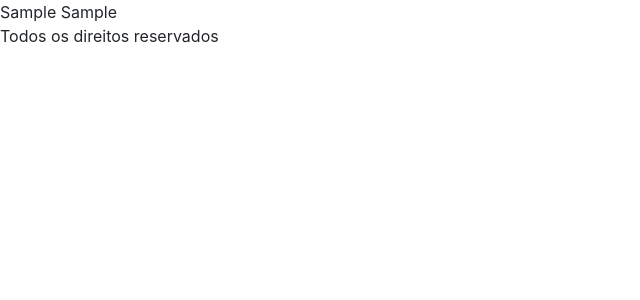
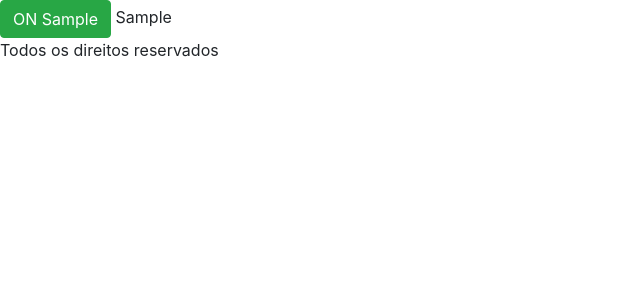
Before and after one commit to LUCASRENAA/Cotacao, a Django app: template templates/padrao.html in a window 1280 px wide. Shown: the top 300 px of the page, without its empty margins (0-640 px from the left). Run offline with Django 3.2, Linux system fonts and the light colour scheme; the template is opened without the code that fills it: most values are stand-ins (such as "Sample title", 1, 10 or a date in 2020); some libraries are stand-ins or nearby versions.

Commit message:
mudando o botão de online

```diff
--- a/templates/padrao_inicio.html
+++ b/templates/padrao_inicio.html
@@ -1 +1,3 @@
- {{ quantidadeUsuariosOnline }}
+
+
+<button type="button" class="btn btn-success">ON  {{ quantidadeUsuariosOnline }}</button>
```
